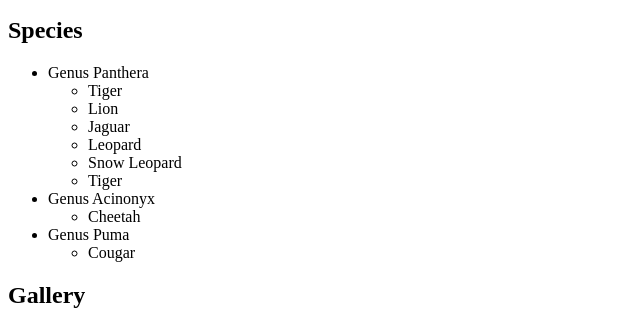
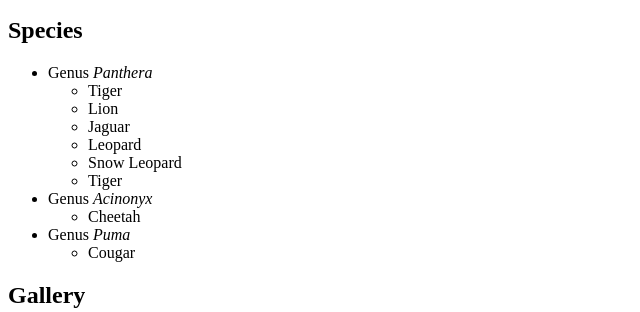
Before and after one commit to gbgabiola/codecamp, a plain HTML site: page day01/homework.html in a window 1280 px wide. Shown: the part 189-501 px from the top of the page, 0-640 px from the left. Drawn offline with Linux system fonts and the light colour scheme.

Commit message:
Update homework 1

```diff
--- a/day01/homework.html
+++ b/day01/homework.html
@@ -2,7 +2,7 @@
 <html>
 
 <head>
-  <title>Day 1 Homework</title>
+  <title>Big Cats</title>
 </head>
 
 <body>
@@ -15,7 +15,7 @@
   <h2>Species</h2>
 
   <ul>
-    <li>Genus Panthera
+    <li>Genus <i>Panthera</i>
       <ul>
         <li>Tiger</li>
         <li>Lion</li>
@@ -25,12 +25,12 @@
         <li>Tiger</li>
       </ul>
     </li>
-    <li>Genus Acinonyx
+    <li>Genus <i>Acinonyx</i>
       <ul>
         <li>Cheetah</li>
       </ul>
     </li>
-    <li>Genus Puma
+    <li>Genus <i>Puma</i>
       <ul>
         <li>Cougar</li>
       </ul>
```
